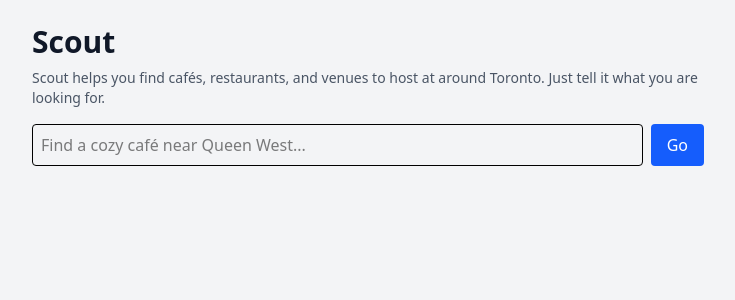
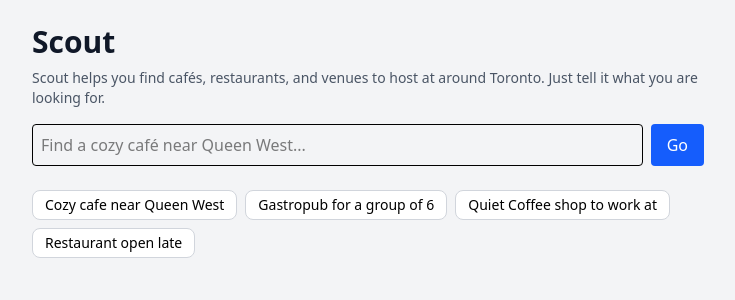
Before and after one commit to imRanDan/scout, a Next.js app: page / in a window 1280 px wide. Shown: the top 300 px of the page, without its empty margins (272-1007 px from the left). Built offline with nearby package versions, Linux system fonts and the light colour scheme.

Commit message:
update suggestion buttons so they call seperately as a query vs clicking go

```diff
--- a/app/page.tsx
+++ b/app/page.tsx
@@ -18,8 +18,9 @@ export default function Page() {
   const [loading, setLoading] = useState(false);         // for "Go"
   const [loadingMore, setLoadingMore] = useState(false); // for "Show me more"
 
-const fetchSpots = async (append = false) => {
-  if (!input) return;
+const fetchSpots = async (prompt?: string, append = false) => {
+  const query = prompt || input;
+  if (!query) return;
 
   if (append) {
     setLoadingMore(true);
@@ -30,7 +31,7 @@ const fetchSpots = async (append = false) => {
   const res = await fetch('/api/query', {
     method: 'POST',
     headers: { 'Content-Type': 'application/json' },
-    body: JSON.stringify({ prompt: input }),
+    body: JSON.stringify({ prompt: query }),
   });
 
   const data = await res.json();
@@ -77,6 +78,27 @@ const fetchSpots = async (append = false) => {
         </button>
         </div>
 
+        {/* Suggested Prompts */}
+        <div className="mb-6 flex flex-wrap gap-2">
+          {[
+            "Cozy cafe near Queen West",
+            "Gastropub for a group of 6",
+            "Quiet Coffee shop to work at",
+            "Restaurant open late",
+          ].map((suggestion, idx) => (
+            <button
+              key={idx}
+              onClick={() => {
+                setInput(suggestion);
+                fetchSpots(suggestion);
+              }}
+              className="px-3 py-1 text-sm bg-white hover:bg-gray-100 border border-gray-300 rounded-lg transition-colors"
+              >
+                {suggestion}
+              </button>
+          ))}
+        </div>
+
         <div className="space-y-4">
           {results.map((spot, index) => (
 
@@ -109,7 +131,7 @@ const fetchSpots = async (append = false) => {
         {results.length > 0 && (
           <div className="text-center mt-6">
             <button
-              onClick={() => fetchSpots(true)}
+              onClick={() => fetchSpots()}
               className="px-4 py-2 bg-gray-200 hover:bg-gray-300 text-sm rounded flex items-center justify-center"
               disabled={loadingMore}
             >
```
